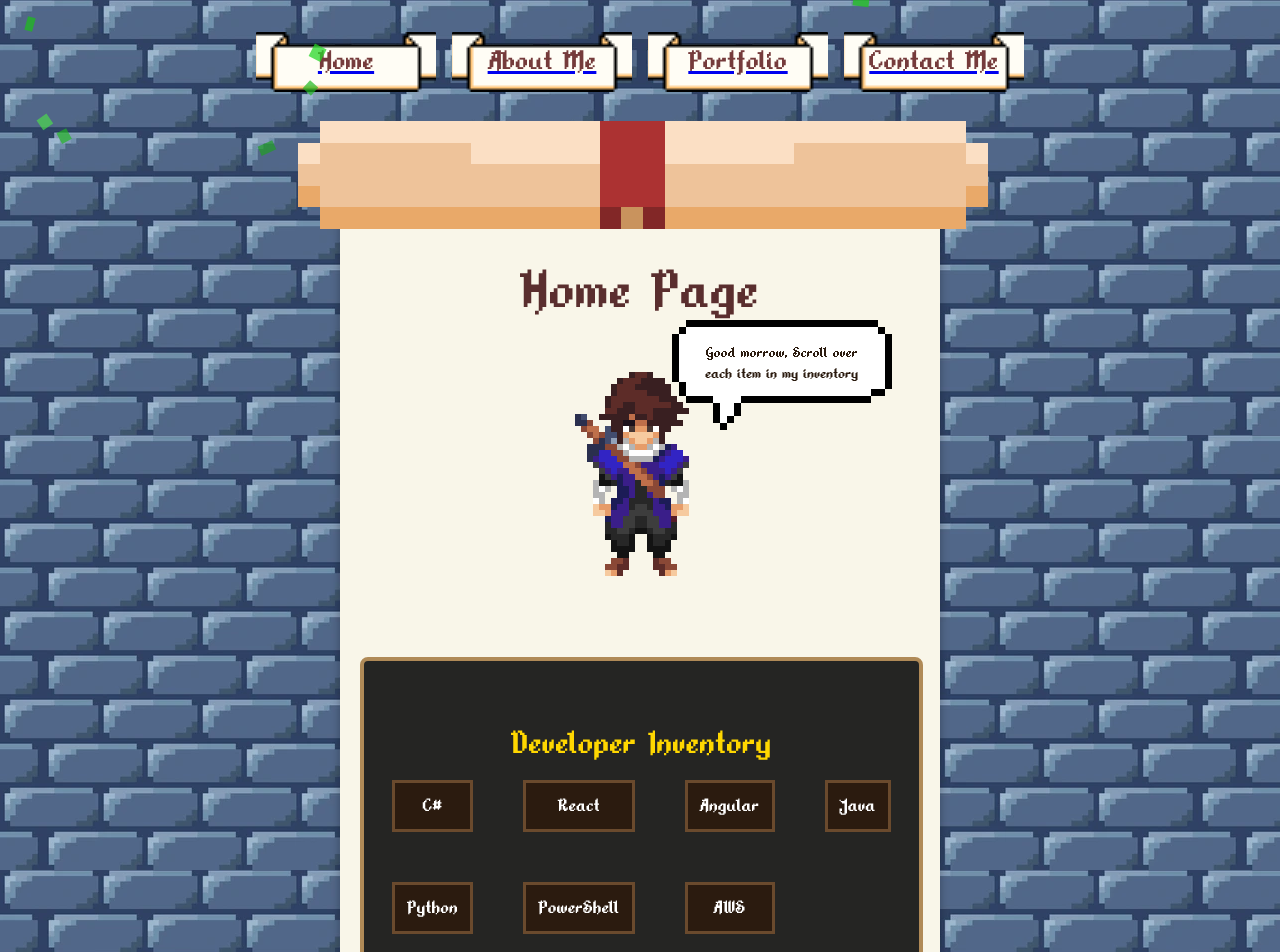
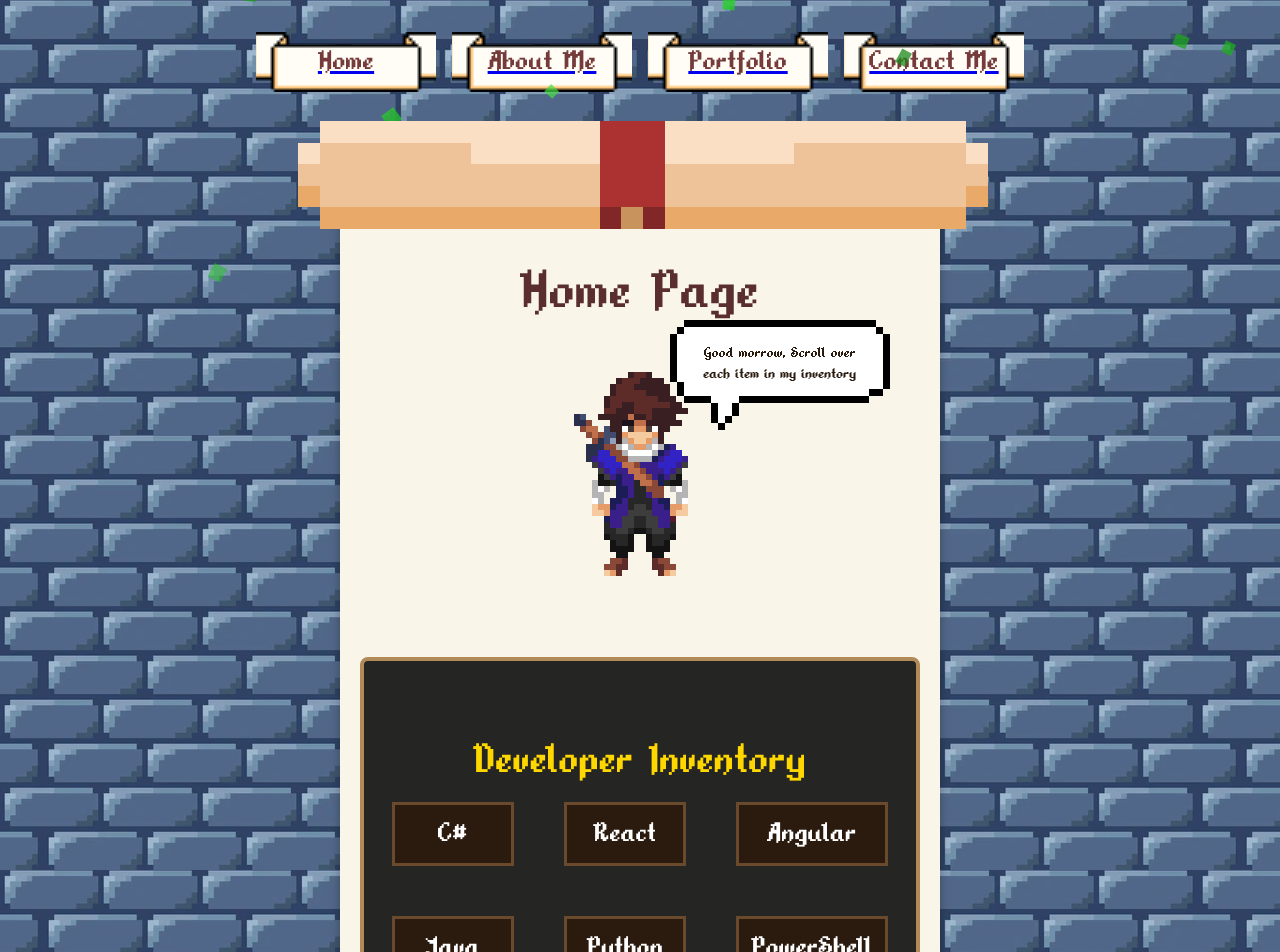
Before and after one commit to BoyWonder64/ReactPortfolio, a React (Vite) app: page / in a window 1280 px wide. Shown: the top 952 px of the page. Built offline with nearby package versions, Linux system fonts and the light colour scheme.

Commit message:
Minor Tweeks to UI for Stats

```diff
--- a/src/pages/Home.module.css
+++ b/src/pages/Home.module.css
@@ -103,12 +103,12 @@
   text-align: center;
   color: #ffd700;
   margin-bottom: 16px;
-  font-size: 36px;
+  font-size: 46px;
 }
 
 .inventoryGrid {
   display: grid;
-  grid-template-columns: repeat(4, 1fr);
+  grid-template-columns: repeat(3, 2fr);
   gap: 50px;
 }
 
@@ -123,7 +123,7 @@
 
 /* Item label */
 .itemName {
-  font-size: 20px;
+  font-size: 30px;
   color: #fff;
 }
 
@@ -138,7 +138,7 @@
   background: #111;
   border: 3px solid #ffd700;
   color: #fff;
-  font-size: 14px;
+  font-size: 24px;
   opacity: 0;
   pointer-events: none;
   z-index: 20;
```
